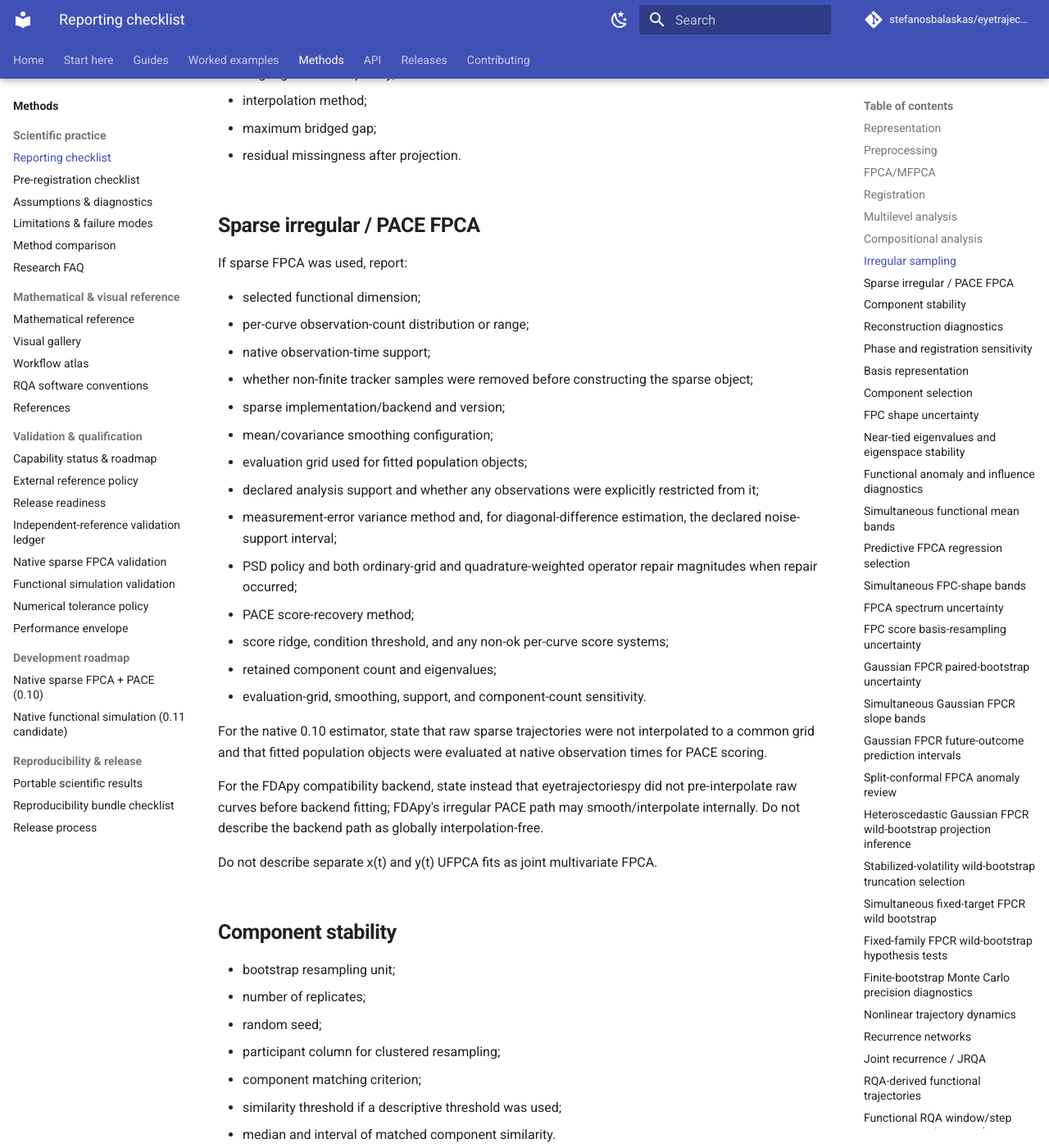
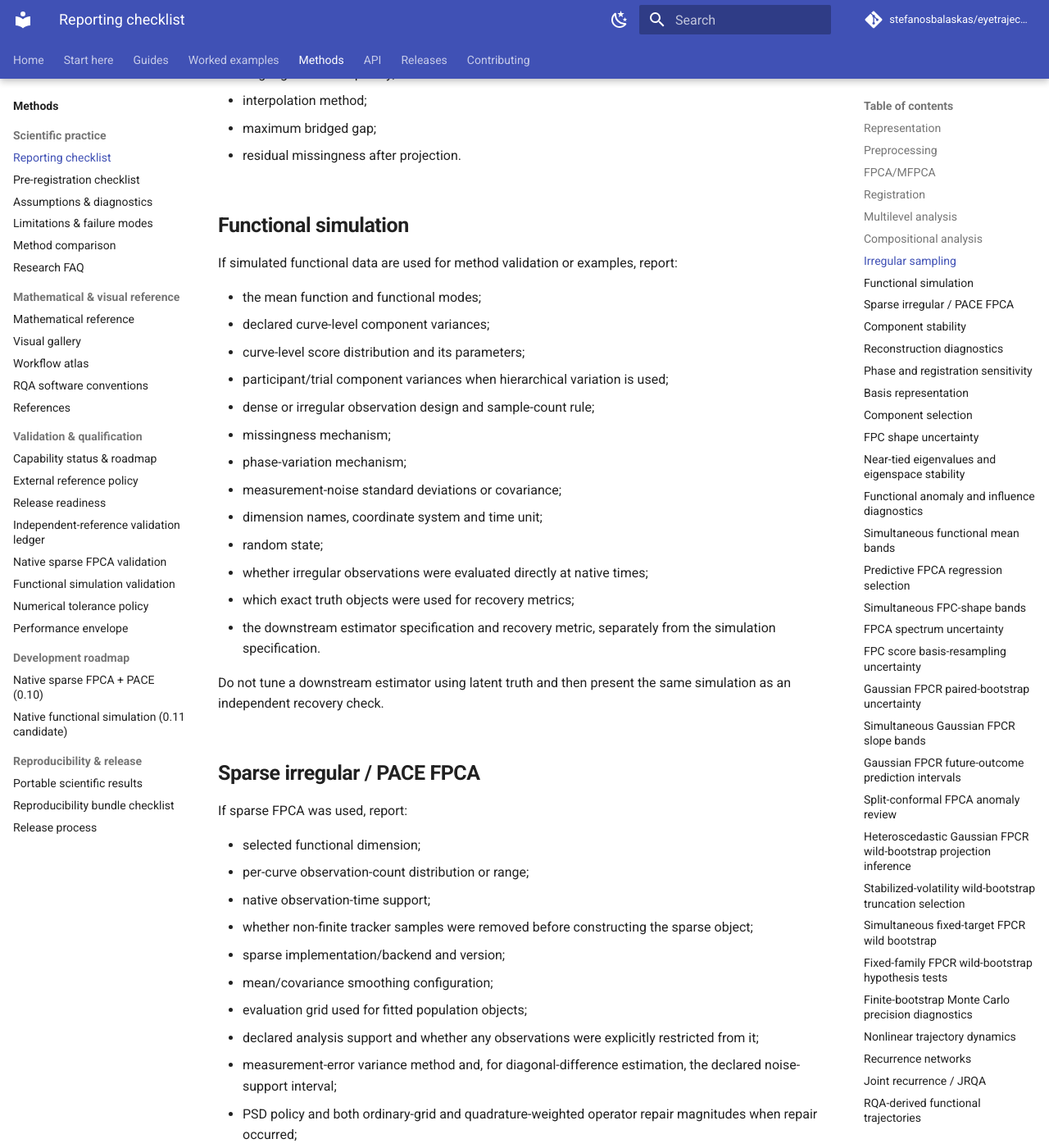
Before and after one commit to stefanosbalaskas/eyetrajectoriespy, an MkDocs documentation site: the page built from docs/methods/reporting.md, in a window 1280 px wide and 1400 px high, scrolled down 1916 px. Shown: the whole window at 82% size. Built offline with MkDocs 1.6.1 and Material for MkDocs 9.7.7, drawn with Linux system fonts in a browser that asks for light colours; comment, search, counter and statistics services are not loaded.

Commit message:
Add functional simulation reporting checklist

```diff
--- a/docs/methods/reporting.md
+++ b/docs/methods/reporting.md
@@ -54,6 +54,27 @@ When native irregular trajectories were present, additionally report:
 - maximum bridged gap;
 - residual missingness after projection.
 
+## Functional simulation
+
+If simulated functional data are used for method validation or examples, report:
+
+- the mean function and functional modes;
+- declared curve-level component variances;
+- curve-level score distribution and its parameters;
+- participant/trial component variances when hierarchical variation is used;
+- dense or irregular observation design and sample-count rule;
+- missingness mechanism;
+- phase-variation mechanism;
+- measurement-noise standard deviations or covariance;
+- dimension names, coordinate system and time unit;
+- random state;
+- whether irregular observations were evaluated directly at native times;
+- which exact truth objects were used for recovery metrics;
+- the downstream estimator specification and recovery metric, separately from
+  the simulation specification.
+
+Do not tune a downstream estimator using latent truth and then present the same
+simulation as an independent recovery check.
 ## Sparse irregular / PACE FPCA
 
 If sparse FPCA was used, report:
```
